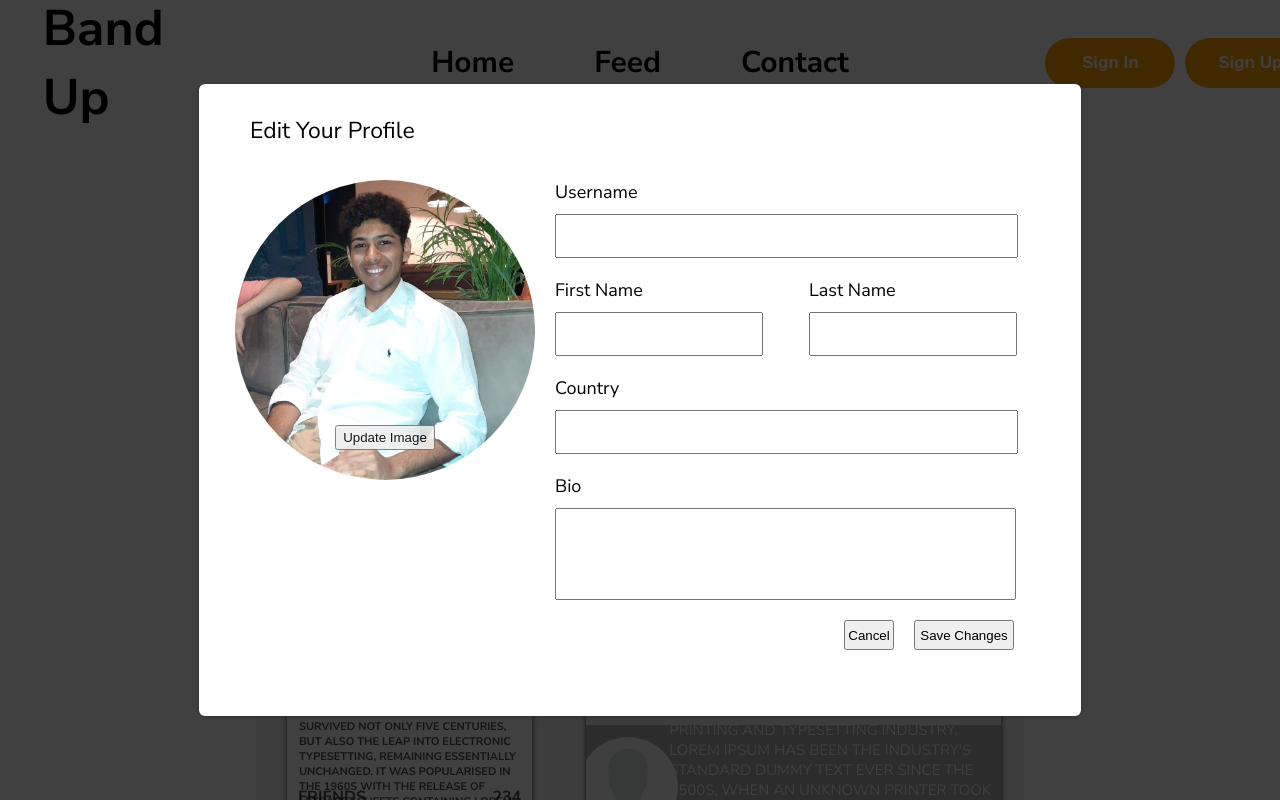
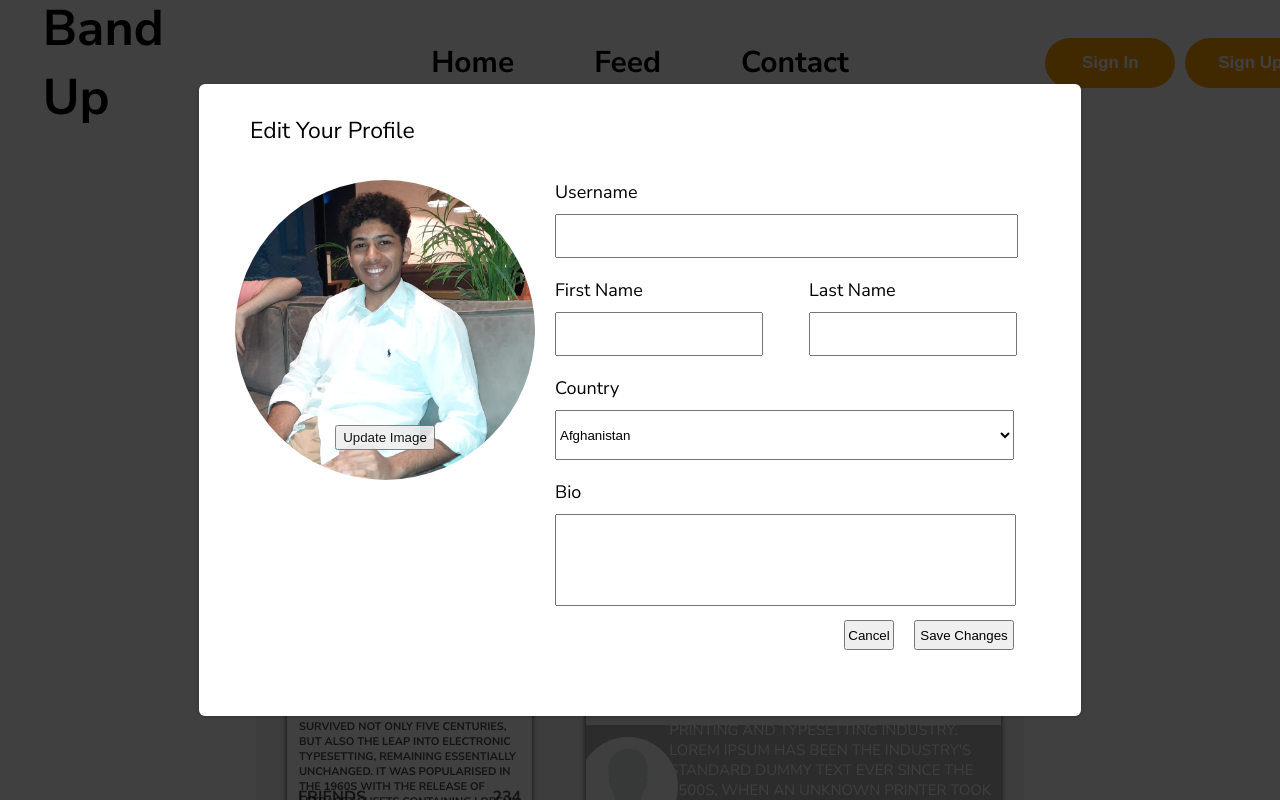
Before and after one commit to OmarZalat/Band-Up, a Next.js app: page /profile in a window 1280 px wide. Both pictures are taken after a click on the element "EDIT PROFILE". Shown: the top 800 px of the page. Built offline with nearby package versions, Linux system fonts and the light colour scheme.

Commit message:
added drop down selection of countries in modal

```diff
--- a/src/components/Profile/profileModal.js
+++ b/src/components/Profile/profileModal.js
@@ -1,4 +1,212 @@
 function ProfileModal(props) {
+  const countries = [
+    "Afghanistan",
+    "Albania",
+    "Algeria",
+    "Andorra",
+    "Angola",
+    "Anguilla",
+    "Antigua &amp; Barbuda",
+    "Argentina",
+    "Armenia",
+    "Aruba",
+    "Australia",
+    "Austria",
+    "Azerbaijan",
+    "Bahamas",
+    "Bahrain",
+    "Bangladesh",
+    "Barbados",
+    "Belarus",
+    "Belgium",
+    "Belize",
+    "Benin",
+    "Bermuda",
+    "Bhutan",
+    "Bolivia",
+    "Bosnia &amp; Herzegovina",
+    "Botswana",
+    "Brazil",
+    "British Virgin Islands",
+    "Brunei",
+    "Bulgaria",
+    "Burkina Faso",
+    "Burundi",
+    "Cambodia",
+    "Cameroon",
+    "Cape Verde",
+    "Cayman Islands",
+    "Chad",
+    "Chile",
+    "China",
+    "Colombia",
+    "Congo",
+    "Cook Islands",
+    "Costa Rica",
+    "Cote D Ivoire",
+    "Croatia",
+    "Cruise Ship",
+    "Cuba",
+    "Cyprus",
+    "Czech Republic",
+    "Denmark",
+    "Djibouti",
+    "Dominica",
+    "Dominican Republic",
+    "Ecuador",
+    "Egypt",
+    "El Salvador",
+    "Equatorial Guinea",
+    "Estonia",
+    "Ethiopia",
+    "Falkland Islands",
+    "Faroe Islands",
+    "Fiji",
+    "Finland",
+    "France",
+    "French Polynesia",
+    "French West Indies",
+    "Gabon",
+    "Gambia",
+    "Georgia",
+    "Germany",
+    "Ghana",
+    "Gibraltar",
+    "Greece",
+    "Greenland",
+    "Grenada",
+    "Guam",
+    "Guatemala",
+    "Guernsey",
+    "Guinea",
+    "Guinea Bissau",
+    "Guyana",
+    "Haiti",
+    "Honduras",
+    "Hong Kong",
+    "Hungary",
+    "Iceland",
+    "India",
+    "Indonesia",
+    "Iran",
+    "Iraq",
+    "Ireland",
+    "Isle of Man",
+    "Israel",
+    "Italy",
+    "Jamaica",
+    "Japan",
+    "Jersey",
+    "Jordan",
+    "Kazakhstan",
+    "Kenya",
+    "Kuwait",
+    "Kyrgyz Republic",
+    "Laos",
+    "Latvia",
+    "Lebanon",
+    "Lesotho",
+    "Liberia",
+    "Libya",
+    "Liechtenstein",
+    "Lithuania",
+    "Luxembourg",
+    "Macau",
+    "Macedonia",
+    "Madagascar",
+    "Malawi",
+    "Malaysia",
+    "Maldives",
+    "Mali",
+    "Malta",
+    "Mauritania",
+    "Mauritius",
+    "Mexico",
+    "Moldova",
+    "Monaco",
+    "Mongolia",
+    "Montenegro",
+    "Montserrat",
+    "Morocco",
+    "Mozambique",
+    "Namibia",
+    "Nepal",
+    "Netherlands",
+    "Netherlands Antilles",
+    "New Caledonia",
+    "New Zealand",
+    "Nicaragua",
+    "Niger",
+    "Nigeria",
+    "Norway",
+    "Oman",
+    "Pakistan",
+    "Palestine",
+    "Panama",
+    "Papua New Guinea",
+    "Paraguay",
+    "Peru",
+    "Philippines",
+    "Poland",
+    "Portugal",
+    "Puerto Rico",
+    "Qatar",
+    "Reunion",
+    "Romania",
+    "Russia",
+    "Rwanda",
+    "Saint Pierre &amp; Miquelon",
+    "Samoa",
+    "San Marino",
+    "Satellite",
+    "Saudi Arabia",
+    "Senegal",
+    "Serbia",
+    "Seychelles",
+    "Sierra Leone",
+    "Singapore",
+    "Slovakia",
+    "Slovenia",
+    "South Africa",
+    "South Korea",
+    "Spain",
+    "Sri Lanka",
+    "St Kitts &amp; Nevis",
+    "St Lucia",
+    "St Vincent",
+    "St. Lucia",
+    "Sudan",
+    "Suriname",
+    "Swaziland",
+    "Sweden",
+    "Switzerland",
+    "Syria",
+    "Taiwan",
+    "Tajikistan",
+    "Tanzania",
+    "Thailand",
+    "Timor L'Este",
+    "Togo",
+    "Tonga",
+    "Trinidad &amp; Tobago",
+    "Tunisia",
+    "Turkey",
+    "Turkmenistan",
+    "Turks &amp; Caicos",
+    "Uganda",
+    "Ukraine",
+    "United Arab Emirates",
+    "United Kingdom",
+    "Uruguay",
+    "Uzbekistan",
+    "Venezuela",
+    "Vietnam",
+    "Virgin Islands (US)",
+    "Yemen",
+    "Zambia",
+    "Zimbabwe",
+  ];
+
   function cancelHandler() {
     props.onCancel();
   }
@@ -34,7 +242,13 @@
             </div>
             <div className="modal_cell_3">
               <label>Country</label>
-              <input type={Text} id="modal_edit_country"></input>
+              <select id="modal_edit_country">
+                {countries.map((country) => (
+                  <option key={country} value={country}>
+                    {country}
+                  </option>
+                ))}
+              </select>
             </div>
             <div className="modal_cell_4">
               <label>Bio</label>
```
